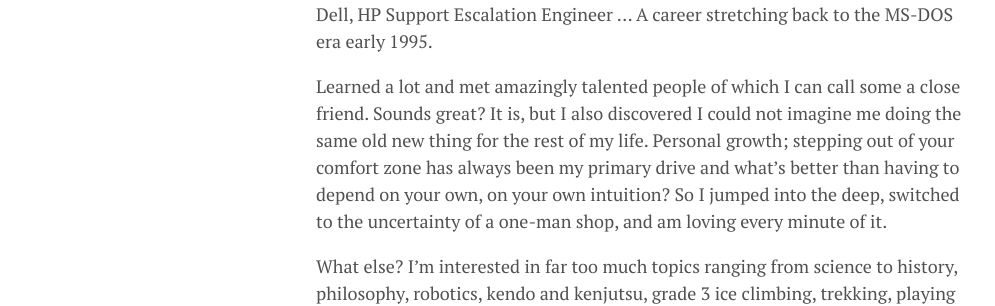
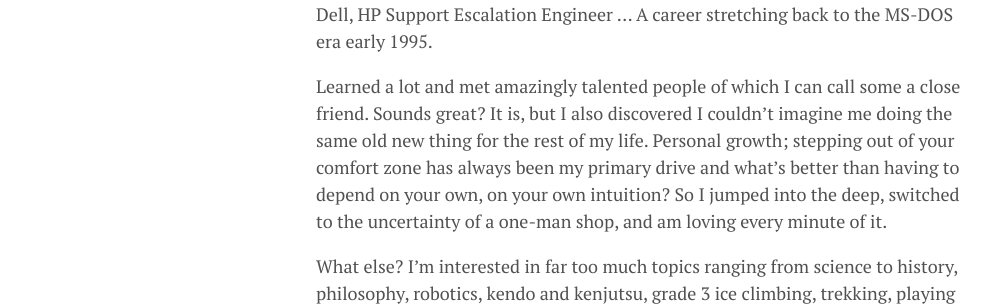
Before and after one commit to lgeurts/lgeurts.github.io, a Jekyll site: the page built from about.md, in a window 1280 px wide. Shown: the part 609-915 px from the top of the page, without its empty margins (0-995 px from the left). Built offline with Jekyll 4.4.1, drawn with Linux system fonts in a browser that asks for light colours; nearby versions of some CDN libraries.

Commit message:
Update about.md

```diff
--- a/about.md
+++ b/about.md
@@ -8,7 +8,7 @@
 I am a self-employed DevOps and Cloud Platforms Engineer, living in the central north of France.
 In a former life I was a Microsoft PFE, T3 Escalation Engineer at Dell, HP Support Escalation Engineer ... A career stretching back to the MS-DOS era early 1995.
 
-Learned a lot and met amazingly talented people of which I can call some a close friend. Sounds great? It is, but I also discovered I could not imagine me doing the same old new thing for the rest of my life. Personal growth; stepping out of your comfort zone has always been my primary drive and what's better than having to depend on your own, on your own intuition? So I jumped into the deep, switched to the uncertainty of a one-man shop, and am loving every minute of it.
+Learned a lot and met amazingly talented people of which I can call some a close friend. Sounds great? It is, but I also discovered I couldn't imagine me doing the same old new thing for the rest of my life. Personal growth; stepping out of your comfort zone has always been my primary drive and what's better than having to depend on your own, on your own intuition? So I jumped into the deep, switched to the uncertainty of a one-man shop, and am loving every minute of it.
 
 What else? I'm interested in far too much topics ranging from science to history, philosophy, robotics, kendo and kenjutsu, grade 3 ice climbing, trekking, playing drums, gaming, traveling planet earth, foreign languages, and many more.
 
```
